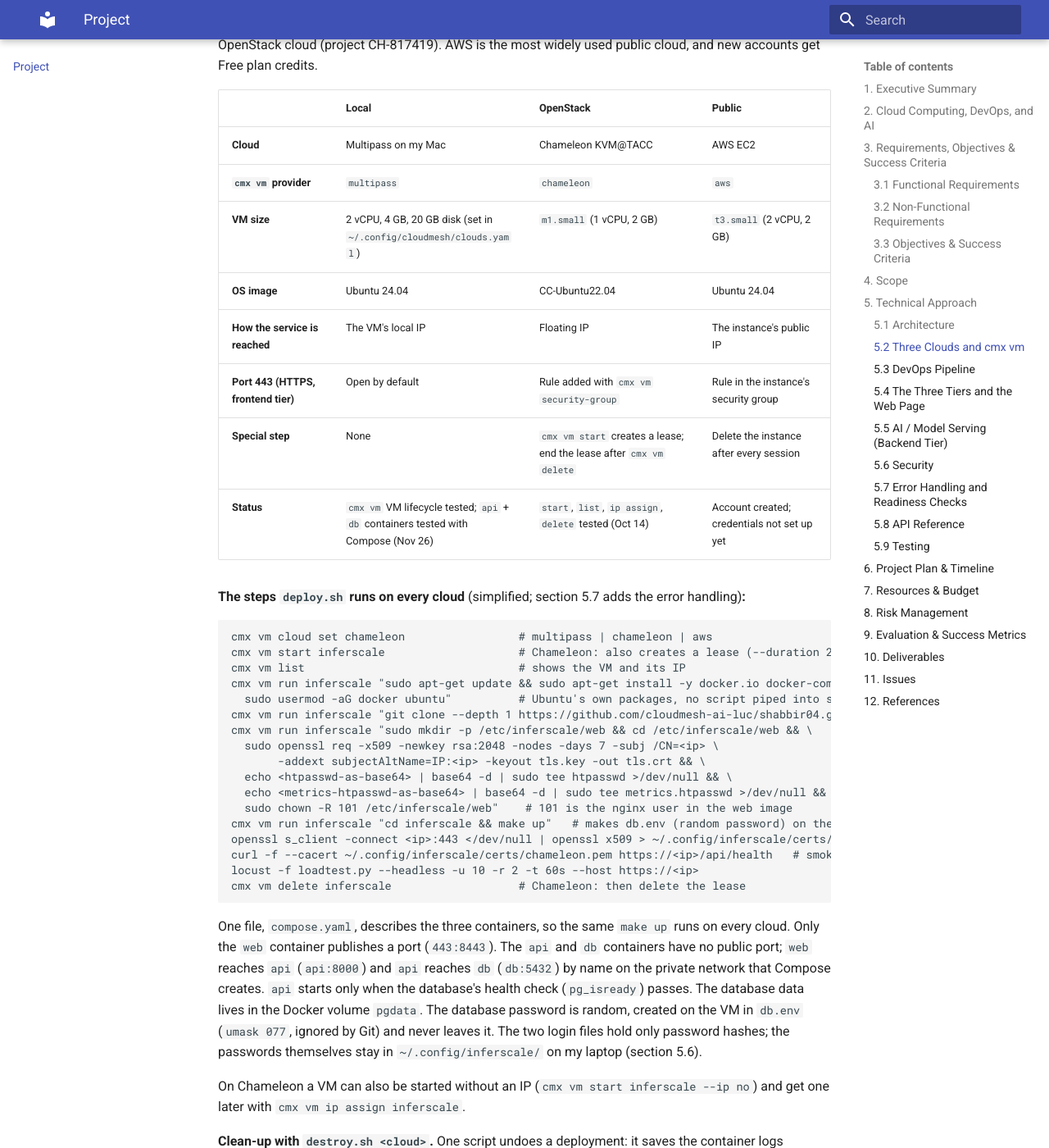
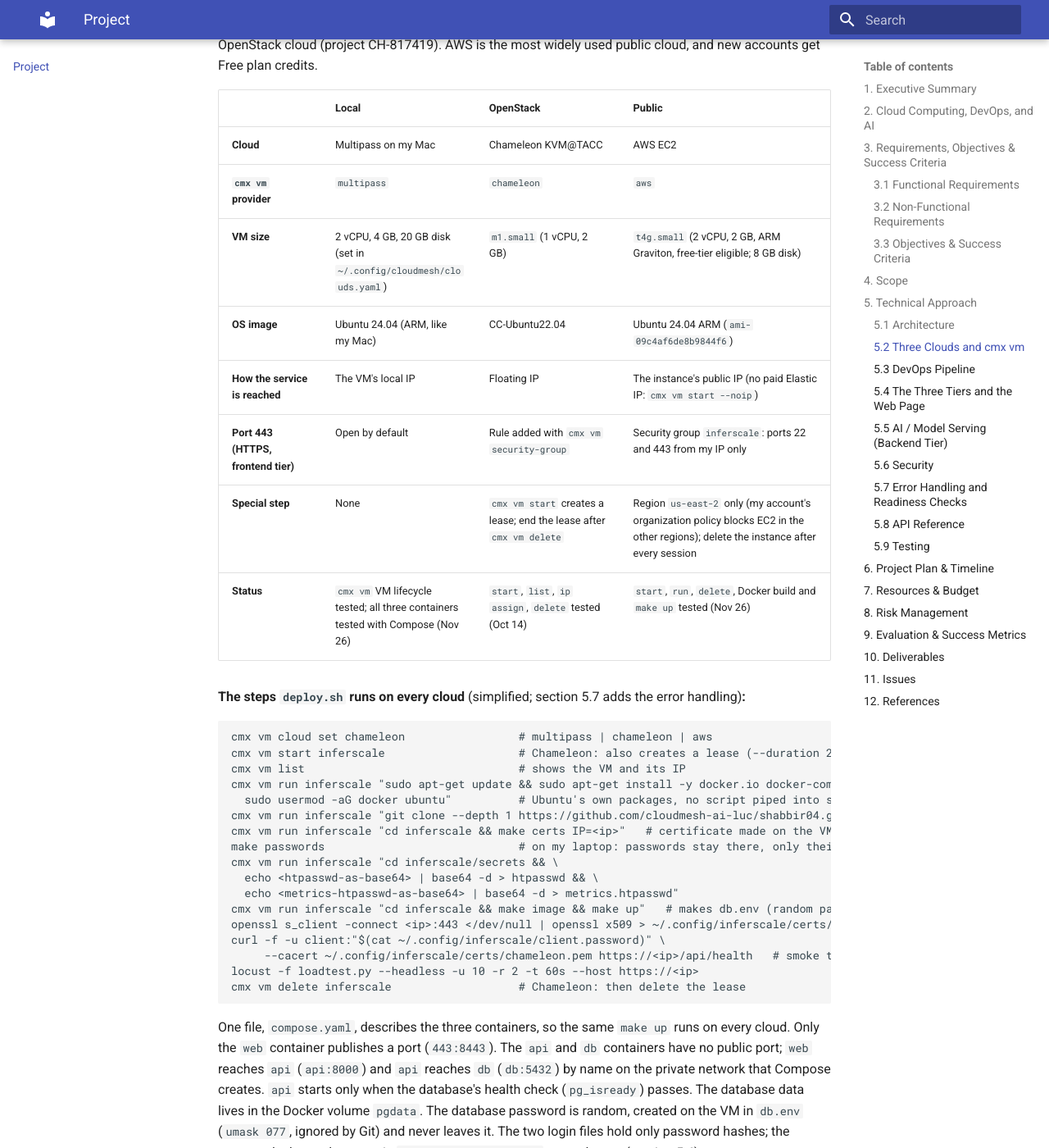
Before and after one commit to cloudmesh-ai-luc/shabbir04, an MkDocs documentation site: the page built from docs/project/project.md, in a window 1280 px wide and 1400 px high, scrolled down 6328 px. Shown: the whole window at 82% size. Built offline with MkDocs 1.6.1 and Material for MkDocs 9.7.7, drawn with Linux system fonts in a browser that asks for light colours; some of the changed text lies outside the part shown.

Commit message:
docs(project): web tier, security details, AWS settings and test results

````diff
--- a/docs/project/project.md
+++ b/docs/project/project.md
@@ -164,12 +164,12 @@ Free plan credits.
 | - | ----- | --------- | ------ |
 | **Cloud** | Multipass on my Mac | Chameleon KVM@TACC | AWS EC2 |
 | **`cmx vm` provider** | `multipass` | `chameleon` | `aws` |
-| **VM size** | 2 vCPU, 4 GB, 20 GB disk (set in `~/.config/cloudmesh/clouds.yaml`) | `m1.small` (1 vCPU, 2 GB) | `t3.small` (2 vCPU, 2 GB) |
-| **OS image** | Ubuntu 24.04 | CC-Ubuntu22.04 | Ubuntu 24.04 |
-| **How the service is reached** | The VM's local IP | Floating IP | The instance's public IP |
-| **Port 443 (HTTPS, frontend tier)** | Open by default | Rule added with `cmx vm security-group` | Rule in the instance's security group |
-| **Special step** | None | `cmx vm start` creates a lease; end the lease after `cmx vm delete` | Delete the instance after every session |
-| **Status** | `cmx vm` VM lifecycle tested; `api` + `db` containers tested with Compose (Nov 26) | `start`, `list`, `ip assign`, `delete` tested (Oct 14) | Account created; credentials not set up yet |
+| **VM size** | 2 vCPU, 4 GB, 20 GB disk (set in `~/.config/cloudmesh/clouds.yaml`) | `m1.small` (1 vCPU, 2 GB) | `t4g.small` (2 vCPU, 2 GB, ARM Graviton, free-tier eligible; 8 GB disk) |
+| **OS image** | Ubuntu 24.04 (ARM, like my Mac) | CC-Ubuntu22.04 | Ubuntu 24.04 ARM (`ami-09c4af6de8b9844f6`) |
+| **How the service is reached** | The VM's local IP | Floating IP | The instance's public IP (no paid Elastic IP: `cmx vm start --noip`) |
+| **Port 443 (HTTPS, frontend tier)** | Open by default | Rule added with `cmx vm security-group` | Security group `inferscale`: ports 22 and 443 from my IP only |
+| **Special step** | None | `cmx vm start` creates a lease; end the lease after `cmx vm delete` | Region `us-east-2` only (my account's organization policy blocks EC2 in the other regions); delete the instance after every session |
+| **Status** | `cmx vm` VM lifecycle tested; all three containers tested with Compose (Nov 26) | `start`, `list`, `ip assign`, `delete` tested (Oct 14) | `start`, `run`, `delete`, Docker build and `make up` tested (Nov 26) |
 
 **The steps `deploy.sh` runs on every cloud** (simplified; section 5.7 adds the error handling)**:**
 
@@ -180,15 +180,15 @@ cmx vm list                                # shows the VM and its IP
 cmx vm run inferscale "sudo apt-get update && sudo apt-get install -y docker.io docker-compose-v2 make && \
   sudo usermod -aG docker ubuntu"          # Ubuntu's own packages, no script piped into sh
 cmx vm run inferscale "git clone --depth 1 https://github.com/cloudmesh-ai-luc/shabbir04.git inferscale"
-cmx vm run inferscale "sudo mkdir -p /etc/inferscale/web && cd /etc/inferscale/web && \
-  sudo openssl req -x509 -newkey rsa:2048 -nodes -days 7 -subj /CN=<ip> \
-       -addext subjectAltName=IP:<ip> -keyout tls.key -out tls.crt && \
-  echo <htpasswd-as-base64> | base64 -d | sudo tee htpasswd >/dev/null && \
-  echo <metrics-htpasswd-as-base64> | base64 -d | sudo tee metrics.htpasswd >/dev/null && \
-  sudo chown -R 101 /etc/inferscale/web"    # 101 is the nginx user in the web image
-cmx vm run inferscale "cd inferscale && make up"   # makes db.env (random password) on the VM, then docker compose up -d
+cmx vm run inferscale "cd inferscale && make certs IP=<ip>"   # certificate made on the VM; the key never leaves it
+make passwords                             # on my laptop: passwords stay there, only their hashes go to the VM
+cmx vm run inferscale "cd inferscale/secrets && \
+  echo <htpasswd-as-base64> | base64 -d > htpasswd && \
+  echo <metrics-htpasswd-as-base64> | base64 -d > metrics.htpasswd"
+cmx vm run inferscale "cd inferscale && make image && make up"   # makes db.env (random password) on the VM, then docker compose up -d
 openssl s_client -connect <ip>:443 </dev/null | openssl x509 > ~/.config/inferscale/certs/chameleon.pem
-curl -f --cacert ~/.config/inferscale/certs/chameleon.pem https://<ip>/api/health   # smoke test
+curl -f -u client:"$(cat ~/.config/inferscale/client.password)" \
+     --cacert ~/.config/inferscale/certs/chameleon.pem https://<ip>/api/health   # smoke test
 locust -f loadtest.py --headless -u 10 -r 2 -t 60s --host https://<ip>
 cmx vm delete inferscale                   # Chameleon: then delete the lease
 ```
@@ -266,6 +266,25 @@ good version on all three clouds. The packages are public, so the VMs pull them
 VM is enough. The history survived `make down` and `make up`, and ports 8000 and 5432 could not be
 reached from outside the VM.
 
+**First test on AWS (Nov 26).** The same steps on a `t4g.small` VM made with `cmx vm start --noip`:
+`make image` took 171 seconds, `make up` was healthy after 23 seconds and a prediction took about 57 ms.
+The 8 GB disk was 90% full after the build (77% after `docker builder prune`), so it fits, but only just.
+The VM was deleted afterwards, with no disk or IP left behind.
+
+**Web tier test on Multipass (Nov 26).** With all three containers (`web` image 90 MB):
+
+| Check | Result |
+| ----- | ------ |
+| No login, wrong password | `401` on the page and on every `/api/` path |
+| Certificate | Made on the VM for its IP; `curl` without the saved certificate rejects the server |
+| TLS | TLS 1.1 refused; TLS 1.3 with HTTP/2 |
+| Open ports from outside | Only 443 (80, 8000, 5432, 8080 and 8081 closed) |
+| `demo` sends `X-User: owner` | Ignored: the review is saved under `demo`, and `owner` does not see it |
+| `/api/metrics` | `owner` and `prometheus` get `200`; `demo` and `client` get `401`; `prometheus` gets `401` everywhere else |
+| Rate limit (300 requests, 30 at a time) | 135 answered, 165 refused with `429` |
+| Container users | `web` runs as `nginx`, `api` as `app` |
+| Prediction through nginx, HTTPS and login | About 26 ms (22 ms without nginx) |
+
 **Live monitoring with alerts.** Prometheus and Grafana run in Docker on my laptop (`docker compose up`).
 `deploy.sh` writes each cloud's IP into `targets.json`, and Prometheus reads the file again when it
 changes. Prometheus collects `/api/metrics` through the frontend tier of every cloud every 5 seconds and
@@ -331,27 +350,35 @@ to see the last 20 reviews this account analyzed. The browser asks for a user na
 request rate and passes API calls to the backend:
 
 ```nginx
-# nginx config in the web image (nginx's unprivileged image, runs as a normal user)
+# web/nginx.conf (shortened); nginx's unprivileged image runs as the normal user nginx
 limit_req_zone $binary_remote_addr zone=perip:10m rate=50r/s;
+limit_req_status 429;
+server_tokens off;                                        # hide the nginx version
+resolver 127.0.0.11 valid=10s;                            # Docker's DNS: finds api again after a restart
 
 server {
-    listen 8443 ssl;                                       # published as port 443
+    listen 8443 ssl;                                      # published as port 443
+    http2 on;
     ssl_certificate     /etc/nginx/secrets/tls.crt;
     ssl_certificate_key /etc/nginx/secrets/tls.key;
-    limit_req zone=perip burst=100 nodelay;               # too many requests -> 429
-    limit_req_status 429;
+    ssl_protocols       TLSv1.2 TLSv1.3;
     auth_basic           "InferScale";
-    auth_basic_user_file /etc/nginx/secrets/htpasswd;     # SHA-512 hashes, no plain passwords
+    auth_basic_user_file /etc/nginx/secrets/htpasswd;    # bcrypt hashes, no plain passwords
+    limit_req zone=perip burst=100 nodelay;              # too many requests -> 429
+    add_header Content-Security-Policy "default-src 'self'; frame-ancestors 'none'" always;
+    # (also X-Content-Type-Options, X-Frame-Options and Referrer-Policy)
 
-    location /             { root /usr/share/nginx/html; }       # the web page
-    location /api/ {                                              # forward to the backend tier
-        proxy_pass http://api:8000/;
-        proxy_set_header X-User $remote_user;                     # the signed-in account
+    set $api http://api:8000;
+    location / { root /usr/share/nginx/html; try_files $uri /index.html; }   # the web page
+    location ^~ /api/metrics {                                                # only owner and prometheus
+        auth_basic_user_file /etc/nginx/secrets/metrics.htpasswd;
+        rewrite ^/api/(.*)$ /$1 break;
+        proxy_pass $api;
     }
-    location = /api/health { auth_basic off; proxy_pass http://api:8000/health; }
-    location = /api/metrics {                                     # only owner and prometheus
-        auth_basic_user_file /etc/nginx/secrets/metrics.htpasswd;
-        proxy_pass http://api:8000/metrics;
+    location /api/ {                                                          # forward to the backend tier
+        rewrite ^/api/(.*)$ /$1 break;
+        proxy_pass $api;
+        proxy_set_header X-User $remote_user;   # the signed-in account; replaces any X-User the client sends
     }
 }
 ```
@@ -484,9 +511,15 @@ list that I create, so no sign-up page is needed (the database stores analyses,
 | `client` | `client.py` and Locust | Web page, API |
 | `prometheus` | Prometheus on my laptop | Metrics only |
 
-- **Passwords** are 24 random characters (`openssl rand -base64 24`) and live only on my laptop in
-  `~/.config/inferscale/` (file mode 600, outside Git). The VM receives only SHA-512 hashes
-  (`openssl passwd -6`), so the passwords themselves are never stored on a cloud.
+- **Passwords** are 24 random characters (`openssl rand -base64 24`), made by `make passwords`, and live
+  only on my laptop in `~/.config/inferscale/` (files 600, folder 700, outside Git). The VM receives only
+  bcrypt hashes (`htpasswd -B`, built into macOS), so the passwords themselves are never stored on a
+  cloud. The bcrypt cost is 5, not higher: nginx checks the hash on every request, and a 24-character
+  random password cannot be guessed anyway, so a slow hash would only slow down the service.
+- **Browser protections.** nginx sends a Content-Security-Policy (only scripts from the site itself),
+  forbids framing (`X-Frame-Options: DENY`), turns off MIME sniffing and hides its version. The page
+  writes results with `textContent`, never `innerHTML`, so the text of a review cannot inject HTML.
+  Only TLS 1.2 and 1.3 are accepted.
 - **HTTPS.** `deploy.sh` creates a self-signed certificate for the VM's IP. My laptop saves it the first
   time it connects and checks it on every later call, so a fake server is rejected. Browsers show a
   warning once, because no authority signed the certificate; a free Let's Encrypt certificate would need
@@ -497,8 +530,8 @@ list that I create, so no sign-up page is needed (the database stores analyses,
   reached only through nginx on the internal Docker network. Every VM is deleted after each session.
 - **Containers run as normal users**, not root: `web` uses nginx's unprivileged image (port 8443 inside
   the container) and `api` runs as the user `app`.
-- **No secrets in Git.** Cloud credentials and passwords stay in `~/.config/`. `.gitignore` blocks `.env`,
-  `*.pem`, `*.key`, `*.password`, `id_*` and `clouds.yaml`, and CI runs a secret scan (gitleaks) and a
+- **No secrets in Git.** Cloud credentials and passwords stay in `~/.config/`. `.gitignore` blocks `*.env`,
+  `secrets/`, `*.pem`, `*.key`, `*.password`, `htpasswd`, `id_*` and `clouds.yaml`, and CI runs a secret scan (gitleaks) and a
   dependency check (pip-audit) on every push.
 - **Database.** PostgreSQL has no public port and only `api` can reach it. Its password is random,
   created on the VM (`db.env`, readable only by the VM's user, ignored by Git) and never leaves it. The API uses
@@ -595,7 +628,7 @@ they run in seconds without downloading the model or starting PostgreSQL.
 | -------- | --- | ---- |
 | Multipass on my Mac | Development and the local cloud | $0 |
 | Chameleon KVM@TACC, `m1.small` | 1–2 hour leases per session (project CH-817419) | Class allocation, no money |
-| AWS EC2 `t3.small` | Short sessions, deleted afterwards | About $0.02 per hour, covered by AWS Free plan credits |
+| AWS EC2 `t4g.small` (us-east-2) | Short sessions, deleted afterwards | Free-tier eligible; otherwise about $0.017 per hour, covered by AWS Free plan credits |
 | GitHub Actions and Container Registry | CI and image storage | $0 within the free limits |
 | Prometheus and Grafana (Docker on my Mac) | Monitoring and alerts | $0 (open source) |
 | PostgreSQL (official image, on each VM) | History of analyses | $0 (open source) |
@@ -668,7 +701,7 @@ network between my laptop and the cloud, which keeps the comparison fair.
 - **Chameleon clean-up gaps.** `cmx vm delete` does not end the lease, and releasing a floating IP fails
   because python-chi uses a compute call that KVM@TACC no longer supports, so IPs stay reserved.
 - **Is 2 GB enough** for DistilBERT, PostgreSQL and Docker together? If not, I add swap or use a smaller model.
-- **The VMs are not identical** (`t3.small` has 2 vCPUs, `m1.small` has 1), so the results note the
+- **The VMs are not identical** (`t4g.small` has 2 ARM vCPUs, `m1.small` has 1), so the results note the
   differences instead of treating them as a perfectly fair comparison.
 - **Failover is done in the client.** It is the simplest way. A load balancer in front of the clouds would
   be more realistic, but it needs another VM. The cloud IPs also change with every deployment, so
````
